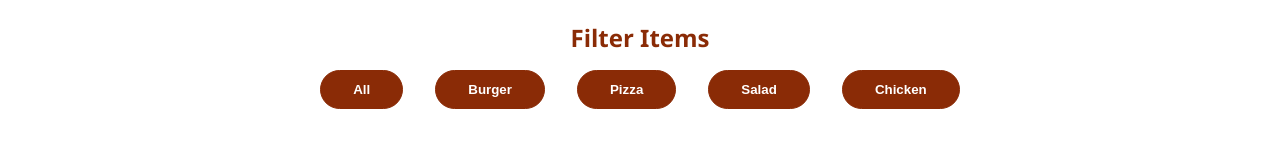
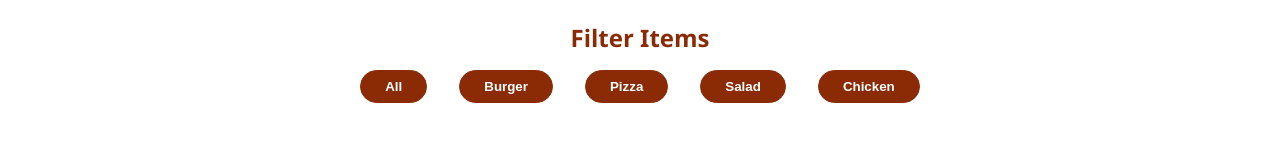
Before and after one commit to mdejesus23/food-app, a React (Create React App) app: page / in a window 1280 px wide. Shown: the part 808-952 px from the top of the page. Built offline with nearby package versions, Linux system fonts and the light colour scheme.

Commit message:
fixed filter active buttons

```diff
--- a/src/components/Layout/Footer.js
+++ b/src/components/Layout/Footer.js
@@ -8,7 +8,7 @@ const Footer = () => {
   return (
     <footer className={classes.footer}>
       <p>
-        <span>&copy;</span>
+        <span>&copy; {currentYear}</span>
         <span>melnerdz.com</span>
       </p>
     </footer>
--- a/src/components/Meals/FilterMeals.js
+++ b/src/components/Meals/FilterMeals.js
@@ -1,25 +1,32 @@
-import React from "react";
+import React, { useState } from "react";
 
 import classes from "./FilterMeals.module.scss";
 
 const FilterMeals = (props) => {
-  const filterAllItem = () => {
+  const [activeButton, setActiveButton] = useState("");
+
+  const filterAllItem = (event) => {
+    setActiveButton(event.target.id);
     props.onFilter("all");
   };
 
-  const filterBurgerItem = () => {
+  const filterBurgerItem = (event) => {
+    setActiveButton(event.target.id);
     props.onFilter("burger");
   };
 
-  const filterPizzaItem = () => {
+  const filterPizzaItem = (event) => {
+    setActiveButton(event.target.id);
     props.onFilter("pizza");
   };
 
-  const filterSaladItem = () => {
+  const filterSaladItem = (event) => {
+    setActiveButton(event.target.id);
     props.onFilter("salad");
   };
 
-  const filterChickenItem = () => {
+  const filterChickenItem = (event) => {
+    setActiveButton(event.target.id);
     props.onFilter("chicken");
   };
 
@@ -27,11 +34,55 @@ const FilterMeals = (props) => {
     <div className={classes["filter-section"]}>
       <h4>Filter Items</h4>
       <div className={classes["controls"]}>
-        <button onClick={filterAllItem}>All</button>
-        <button onClick={filterBurgerItem}>Burger</button>
-        <button onClick={filterPizzaItem}>Pizza</button>
-        <button onClick={filterSaladItem}>Salad</button>
-        <button onClick={filterChickenItem}>Chicken</button>
+        <button
+          id="all"
+          className={
+            activeButton === "all" ? `${classes.active}` : `${classes.button}`
+          }
+          onClick={filterAllItem}
+        >
+          All
+        </button>
+        <button
+          id="burger"
+          className={
+            activeButton === "burger"
+              ? `${classes.active}`
+              : `${classes.button}`
+          }
+          onClick={filterBurgerItem}
+        >
+          Burger
+        </button>
+        <button
+          id="pizza"
+          className={
+            activeButton === "pizza" ? `${classes.active}` : `${classes.button}`
+          }
+          onClick={filterPizzaItem}
+        >
+          Pizza
+        </button>
+        <button
+          id="salad"
+          className={
+            activeButton === "salad" ? `${classes.active}` : `${classes.button}`
+          }
+          onClick={filterSaladItem}
+        >
+          Salad
+        </button>
+        <button
+          id="chicken"
+          className={
+            activeButton === "chicken"
+              ? `${classes.active}`
+              : `${classes.button}`
+          }
+          onClick={filterChickenItem}
+        >
+          Chicken
+        </button>
       </div>
     </div>
   );
--- a/src/components/Meals/FilterMeals.module.scss
+++ b/src/components/Meals/FilterMeals.module.scss
@@ -13,13 +13,13 @@
       width: 60%;
       margin: 1rem auto;
 
-      button {
+      .button {
         margin: 0 1rem;
         cursor: pointer;
         background-color: #8a2b06;
         border: 1px solid #8a2b06;
         color: white;
-        padding: 0.7rem 2rem;
+        padding: 0.5rem 1.5rem;
         border-radius: 20px;
         font-weight: bold;
 
@@ -49,13 +49,13 @@
       width: 65%;
       margin: 1rem auto;
 
-      button {
+      .button {
         margin: 0 1rem;
         cursor: pointer;
         background-color: #8a2b06;
         border: 1px solid #8a2b06;
         color: white;
-        padding: 0.7rem 2rem;
+        padding: 0.5rem 1.5rem;
         border-radius: 20px;
         font-weight: bold;
 
@@ -82,16 +82,17 @@
       display: flex;
       flex-wrap: wrap;
       justify-content: center;
+      row-gap: 0.8rem;
       width: 75%;
       margin: 1rem auto;
 
-      button {
+      .button {
         margin: 0 1rem;
         cursor: pointer;
         background-color: #8a2b06;
         border: 1px solid #8a2b06;
         color: white;
-        padding: 0.7rem 2rem;
+        padding: 0.5rem 1.5rem;
         border-radius: 20px;
         font-weight: bold;
 
@@ -122,7 +123,7 @@
       width: 90%;
       margin: 1rem auto;
 
-      button {
+      .button {
         margin: 0 1rem;
         cursor: pointer;
         background-color: #8a2b06;
@@ -141,3 +142,21 @@
     }
   }
 }
+
+
+.active {
+  margin: 0 1rem;
+  cursor: pointer;
+  background-color: #fd5513;
+  border: 1px solid #fd5513;
+  color: white;
+  padding: 0.5rem 1.5rem;
+  border-radius: 20px;
+  font-weight: bold;
+
+  &:hover,
+  &:active {
+    background-color: #641e03;
+    border-color: #641e03;
+  }
+}
```
